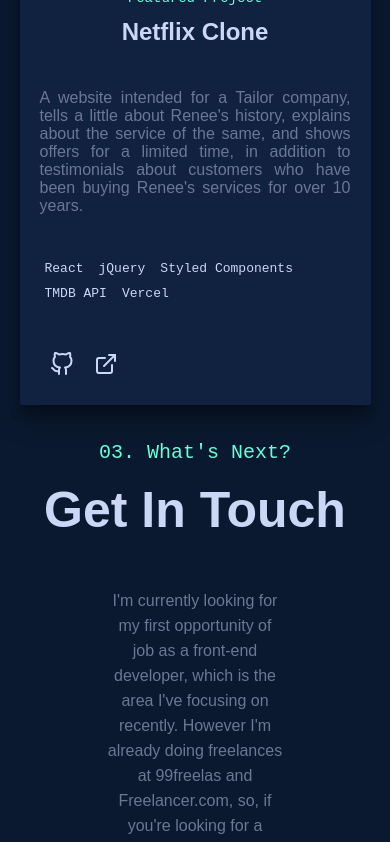
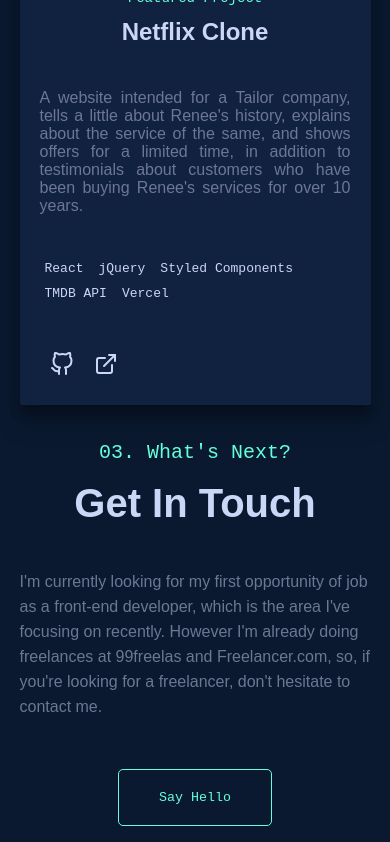
Before and after one commit to mkyy/v2, a React (Vite) app: page / in a window 390 px wide. Shown: the part 2876-3718 px from the top of the page. Built offline with nearby package versions, Linux system fonts and the light colour scheme.

Commit message:
responsive changes at #contact

```diff
--- a/src/components/Main/style.js
+++ b/src/components/Main/style.js
@@ -278,6 +278,19 @@
       font-family: 'Fira Code', monospace;
       font-size: 14px;
     }
+
+    @media (max-width: 425px) {
+      height: 500px;
+      h1 {
+        font-size: 40px;
+        text-align: center;
+      }
+
+      p {
+        width: 100%;
+        text-align: left;
+      }
+    }
   }
 
   @media (max-width: 1024px) {
```
